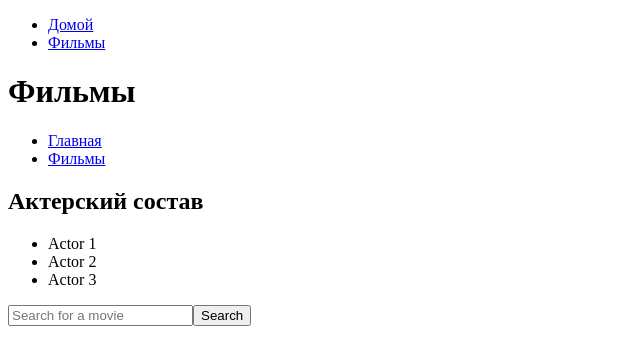
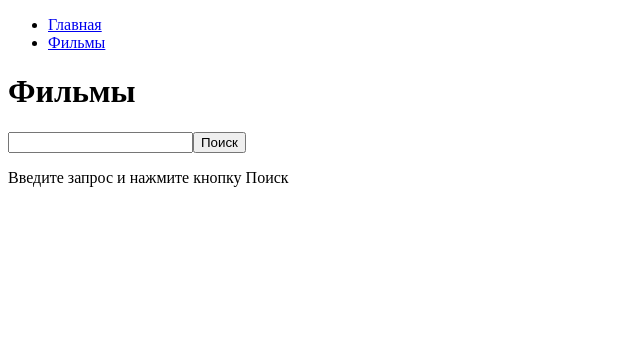
Before and after one commit to KonstantinKhamilov/goit-react-hw-05, a React (Vite) app: page /movies in a window 1280 px wide. Shown: the top 364 px of the page, without its empty margins (0-640 px from the left). Built offline with nearby package versions, Linux system fonts and the light colour scheme.

Commit message:
project work normal

```diff
--- a/src/components/App/App.jsx
+++ b/src/components/App/App.jsx
@@ -1,4 +1,4 @@
-import { BrowserRouter, Route, Routes, Link } from "react-router-dom";
+import { BrowserRouter, Route, Routes } from "react-router-dom";
 import HomePage from "../../pages/HomePage/HomePage";
 import MoviesPage from "../../pages/MoviesPage/MoviesPage";
 import MovieDetailsPage from "../../pages/MovieDetailsPage/MovieDetailsPage";
@@ -7,21 +7,41 @@ import NotFoundPage from "../../pages/NotFoundPage/NotFoundPage";
 const App = () => {
   return (
     <BrowserRouter>
-      <nav>
-        <ul>
-          <li>
-            <Link to="/">Домой</Link>
-          </li>
-          <li>
-            <Link to="/movies">Фильмы</Link>
-          </li>
-        </ul>
-      </nav>
       <Routes>
-        <Route path="/" exact element={<HomePage />} />
-        <Route path="/movies" element={<MoviesPage />} />
-        <Route path="/movies/:movieId" element={<MovieDetailsPage />} />
-        <Route path="*" element={<NotFoundPage />} />
+        <Route
+          path="/"
+          exact
+          element={
+            <>
+              <HomePage />
+            </>
+          }
+        />
+        <Route
+          path="/movies"
+          element={
+            <>
+              <MoviesPage />
+            </>
+          }
+        />
+        <Route
+          path="/movies/:movieId"
+          element={
+            <>
+              <MovieDetailsPage />
+            </>
+          }
+        />
+
+        <Route
+          path="*"
+          element={
+            <>
+              <NotFoundPage />
+            </>
+          }
+        />
       </Routes>
     </BrowserRouter>
   );
--- a/src/components/Navigation/Movies/Movies.jsx
+++ b/src/components/Navigation/Movies/Movies.jsx
@@ -1,15 +1,49 @@
-const Movie = ({ searchQuery, handleSearch }) => {
+import { useState } from "react";
+import { Link } from "react-router-dom";
+import NotFoundPage from "../../../pages/NotFoundPage/NotFoundPage";
+
+const Movies = () => {
+  const [movies, setMovies] = useState([]);
+  const [searchQuery, setSearchQuery] = useState("");
+  const [searchResult, setSearchResult] = useState(null);
+
+  const handleSearch = async () => {
+    try {
+      const response = await fetch(
+        `https://api.themoviedb.org/3/search/movie?api_key=c665e06cda807389c12ac693d0a75999&query=${searchQuery}`
+      );
+      const data = await response.json();
+      setMovies(data.results);
+      setSearchResult(data.results.length > 0);
+    } catch (error) {
+      console.error(error);
+      setSearchResult(false);
+    }
+  };
+
   return (
     <div>
       <input
         type="text"
         value={searchQuery}
-        onChange={handleSearch}
-        placeholder="Search for a movie"
+        onChange={(e) => setSearchQuery(e.target.value)}
       />
-      <button>Search</button>
+      <button onClick={handleSearch}>Поиск</button>
+      {searchResult === null ? (
+        <p>Введите запрос и нажмите кнопку Поиск</p>
+      ) : searchResult ? (
+        <ul>
+          {movies.map((movie) => (
+            <li key={movie.id}>
+              <Link to={`/movies/${movie.id}`}>{movie.title}</Link>
+            </li>
+          ))}
+        </ul>
+      ) : (
+        <NotFoundPage />
+      )}
     </div>
   );
 };
 
-export default Movie;
+export default Movies;
--- a/src/pages/HomePage/HomePage.jsx
+++ b/src/pages/HomePage/HomePage.jsx
@@ -4,8 +4,9 @@ import NavLink from "../../components/Navigation/NavLink/NavLink";
 const HomePage = () => {
   return (
     <div>
+      <Navigation />
       <h1>Добро пожаловать на домашнюю страницу!</h1>
-      <Navigation />
+
       <NavLink />
     </div>
   );
--- a/src/pages/MovieCast/MovieCast.jsx
+++ b/src/pages/MovieCast/MovieCast.jsx
@@ -1,12 +1,25 @@
+import { useState, useEffect } from "react";
+
 const MovieCast = ({ movie }) => {
+  const [cast, setCast] = useState([]);
+
+  useEffect(() => {
+    if (movie) {
+      // Получаем актерский состав фильма с помощью API
+      fetch(`https://api.example.com/movie/${movie.id}/cast`)
+        .then((response) => response.json())
+        .then((data) => setCast(data));
+    }
+  }, [movie]);
+
   return (
     <div>
       <h2>Актерский состав</h2>
       {movie && <p>Фильм: {movie.title}</p>}
       <ul>
-        <li>Actor 1</li>
-        <li>Actor 2</li>
-        <li>Actor 3</li>
+        {cast.map((actor) => (
+          <li key={actor.id}>{actor.name}</li>
+        ))}
       </ul>
     </div>
   );
--- a/src/pages/MovieDetailsPage/MovieDetailsPage.jsx
+++ b/src/pages/MovieDetailsPage/MovieDetailsPage.jsx
@@ -1,12 +1,16 @@
 import { useState, useEffect } from "react";
 import { useParams } from "react-router-dom";
-import axios from "axios"; // или другой HTTP-клиент
+import axios from "axios";
+import Navigation from "../../components/Navigation/Navigations";
 
 const MovieDetailsPage = () => {
   const params = useParams();
   const movieId = params.movieId;
 
   const [movieData, setMovieData] = useState({}); // состояние для хранения данных фильма
+  const [creditsData, setCreditsData] = useState({}); // состояние для хранения данных о составе
+  const [showCast, setShowCast] = useState(false); // состояние для отображения состава
+  const [showReview, setShowReview] = useState(false); // состояние для отображения рецензий
 
   useEffect(() => {
     axios
@@ -19,6 +23,17 @@ const MovieDetailsPage = () => {
       .catch((error) => {
         console.error(error);
       });
+
+    axios
+      .get(
+        `https://api.themoviedb.org/3/movie/${movieId}/credits?api_key=c665e06cda807389c12ac693d0a75999`
+      )
+      .then((response) => {
+        setCreditsData(response.data);
+      })
+      .catch((error) => {
+        console.error(error);
+      });
   }, [movieId]);
 
   if (!movieData) {
@@ -27,8 +42,19 @@ const MovieDetailsPage = () => {
 
   const posterUrl = `https://image.tmdb.org/t/p/w500${movieData.poster_path}`;
 
+  const handleCastClick = () => {
+    setShowCast(true);
+    setShowReview(false);
+  };
+
+  const handleReviewClick = () => {
+    setShowCast(false);
+    setShowReview(true);
+  };
+
   return (
     <div>
+      <Navigation />
       <h1>{movieData.title}</h1>
       <img src={posterUrl} alt={movieData.title} />
       <ul>
@@ -50,6 +76,32 @@ const MovieDetailsPage = () => {
             : ""}
         </li>
       </ul>
+      <button onClick={handleCastClick}>Каст</button>
+      <button onClick={handleReviewClick}>Ревьюз</button>
+
+      {showCast && (
+        <div>
+          <h3>Каст:</h3>
+          <ul>
+            {creditsData.cast.map((actor) => (
+              <li key={actor.id}>
+                <img
+                  src={`https://image.tmdb.org/t/p/w500${actor.profile_path}`}
+                  alt={actor.name}
+                />
+                <span>{actor.name}</span>
+              </li>
+            ))}
+          </ul>
+        </div>
+      )}
+
+      {showReview && (
+        <div>
+          <h3>Ревьюз:</h3>
+          <p>{movieData.overview}</p>
+        </div>
+      )}
     </div>
   );
 };
--- a/src/pages/MoviesPage/MoviesPage.jsx
+++ b/src/pages/MoviesPage/MoviesPage.jsx
@@ -1,20 +1,37 @@
-import { useState } from "react";
+import { useState, useEffect } from "react";
 import Navigation from "../../components/Navigation/Navigations";
-import MoviesCast from "../MovieCast/MovieCast";
+import MovieCast from "../MovieCast/MovieCast";
 import Movies from "../../components/Navigation/Movies/Movies";
 
 const MoviesPage = () => {
   const [searchQuery, setSearchQuery] = useState("");
+  const [movie, setMovie] = useState(null);
 
   const handleSearch = (e) => {
     setSearchQuery(e.target.value);
+    // Поиск фильма по его названию
+    fetch(
+      `https://api.themoviedb.org/3/search/movie?api_key=c665e06cda807389c12ac693d0a75999&query=${searchQuery}`
+    )
+      .then((response) => response.json())
+      .then((data) => setMovie(data.results[0]));
   };
+
+  useEffect(() => {
+    if (movie) {
+      // Получаем актерский состав фильма с помощью API
+      fetch(`https://api.example.com/movie/${movie.id}/cast`)
+        .then((response) => response.json())
+        .then((data) => console.log(data));
+    }
+  }, [movie]);
 
   return (
     <div>
+      <Navigation />
       <h1>Фильмы</h1>
-      <Navigation />
-      <MoviesCast />
+
+      {movie && <MovieCast movie={movie} />}
       <Movies searchQuery={searchQuery} handleSearch={handleSearch} />
     </div>
   );
```
